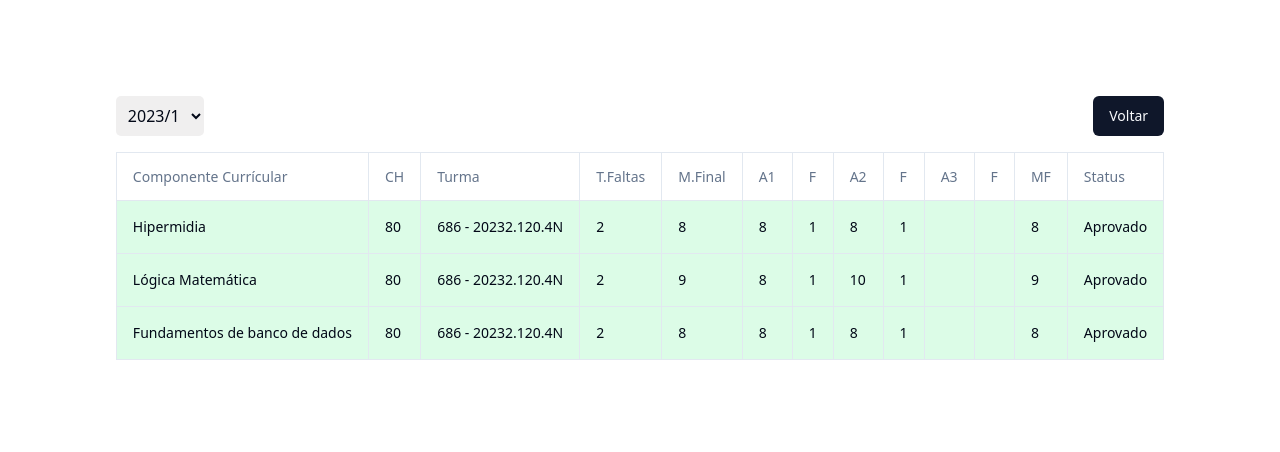
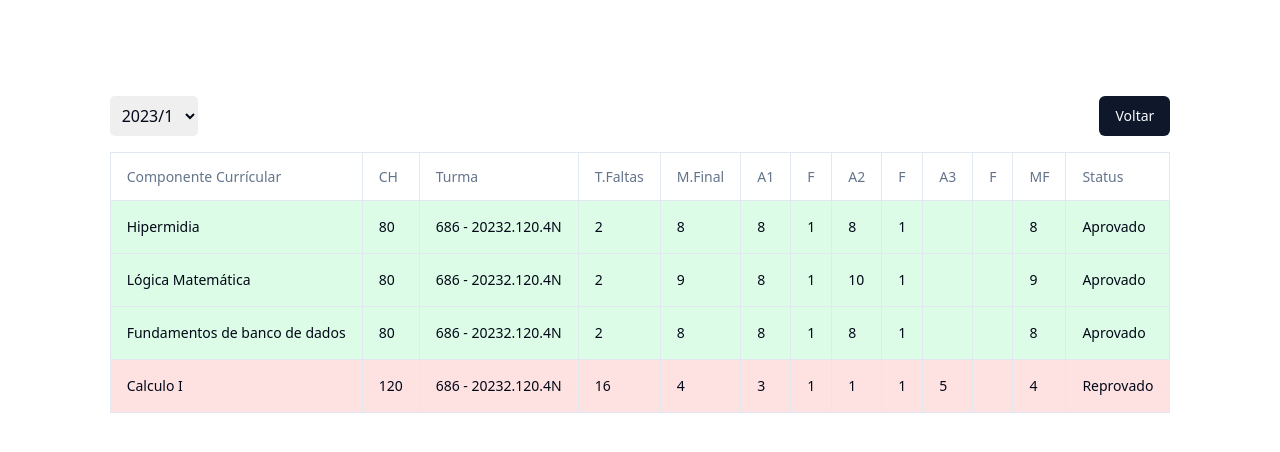
Before and after one commit to micaelgomestavares/sistema-aluno-frontend, a React (Vite) app: page /consulta-boletim in a window 1280 px wide. Shown: the top 452 px of the page. Built offline with nearby package versions, Linux system fonts and the light colour scheme.

Commit message:
Feat: adding more mock, for 'reprovado' status

```diff
--- a/src/mocks/boletim.ts
+++ b/src/mocks/boletim.ts
@@ -15,8 +15,6 @@ export const boletim = {
             "f3": null,
             "mf": 8,
             "situacao": "Aprovado"
-
-
         },
         {
             "id": 2,
@@ -49,6 +47,22 @@ export const boletim = {
             "f3": null,
             "mf": 8,
             "situacao": "Aprovado"
+        },
+        {
+            "id": 4,
+            "nome": "Calculo I",
+            "ch": 120,
+            "turma": "686 - 20232.120.4N",
+            "total_faltas": 16,
+            "media_final": 4,
+            "a1": 3,
+            "f1": 1,
+            "a2": 1,
+            "f2": 1,
+            "a3": 5,
+            "f3": null,
+            "mf": 4,
+            "situacao": "Reprovado"
         }
     ],
     "2023/2": [
```
